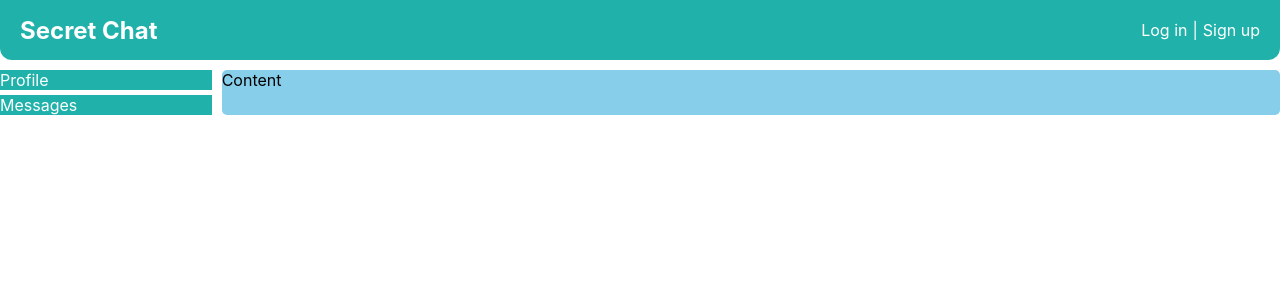
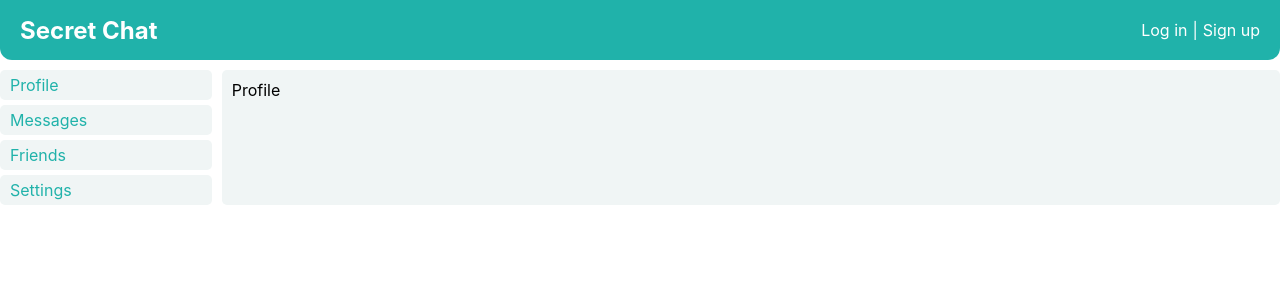
Before and after one commit to tsyhanenkod/react_socialnet, a React (Create React App) app: page / in a window 1280 px wide. Shown: the top 300 px of the page. Built offline with nearby package versions, Linux system fonts and the light colour scheme.

Commit message:
base styles for components

```diff
--- a/src/App.css
+++ b/src/App.css
@@ -12,70 +12,9 @@
     margin: 0 auto;
 }
 
-.header{
-    grid-area: header_area;
-    background-color: #20b2aa;
-    display: flex;
-    justify-content: space-between;
-    align-items: center;
-    padding: 20px;
-    border-radius: 0 0 12px 12px;
-}
-
-.logo{
-    height: 50px;
-    width: auto;
-    display: flex;
-    text-decoration: none;
-    align-items: center;
-}
-
-.logo_text{
-    margin: 0;
-    color: white;
-}
-
-.login_nav{
-    display: flex;
-
-    align-items: center;
-}
-
-.between{
-    margin: 0;
-    padding: 0 5px;
-    color: white;
-}
-
-.log_button{
-    text-decoration: none;
-    color: white;
-    transition: all .3s;
-}
-
-.log_button:hover{
-    color: #dbdbdb;
-}
-
-.navbar{
-    grid-area: navbar_area;
-}
-
-.nav_item{
-    background-color: #20b2aa;
-}
-
-.nav_item + .nav_item{
-    margin-top: 5px;
-}
-
-.nav_item a{
-    text-decoration: none;
-    color: white;
-}
-
 .content{
     grid-area: content_area;
-    background-color: skyblue;
+    background-color: #f0f5f5;
     border-radius: 5px;
+    padding: 10px;
 }
--- a/src/App.js
+++ b/src/App.js
@@ -1,29 +1,15 @@
 import './App.css';
+import Header from './components/Header'
+import Navbar from './components/Navbar'
+import Profile from './components/Profile'
 
 const App = () => {
     return (
         <div className="page_wrapper">
-            <header className="header">
-                <a href="/" className="logo">
-                    <h2 className="logo_text">Secret Chat</h2>
-                </a>
-                <div className="login_nav">
-                    <a href="/" className="log_button login">Log in</a>
-                    <p className="between">|</p>
-                    <a href="/" className="log_button signup">Sign up</a>
-                </div>
-            </header>
-            <nav className="navbar">
-                <div className="nav_item">
-                    <a href="/">Profile</a>
-                </div>
-                <div className="nav_item">
-                    <a href="/">Messages</a>
-                </div>
-
-            </nav>
+            <Header/>
+            <Navbar/>
             <div className="content">
-                Content
+                <Profile/>
             </div>
         </div>
     );
--- /dev/null
+++ b/src/components/Header.jsx
@@ -0,0 +1,18 @@
+import styles from "./Header.module.css";
+
+const Header = ()=> {
+    return (
+        <header className={styles.header}>
+            <a href="/" className={styles.logo}>
+                <h2 className={styles.logo_text}>Secret Chat</h2>
+            </a>
+            <div className={styles.login_nav}>
+                <a href="/" className={styles.log_button}>Log in</a>
+                <p className={styles.between}>|</p>
+                <a href="/" className={styles.log_button}>Sign up</a>
+            </div>
+        </header>
+    )
+}
+
+export default Header
--- /dev/null
+++ b/src/components/Header.module.css
@@ -0,0 +1,44 @@
+.header{
+    grid-area: header_area;
+    background-color: #20b2aa;
+    display: flex;
+    justify-content: space-between;
+    align-items: center;
+    padding: 20px;
+    border-radius: 0 0 12px 12px;
+}
+
+.logo{
+    height: 50px;
+    width: auto;
+    display: flex;
+    text-decoration: none;
+    align-items: center;
+}
+
+.logo_text{
+    margin: 0;
+    color: white;
+}
+
+.login_nav{
+    display: flex;
+
+    align-items: center;
+}
+
+.between{
+    margin: 0;
+    padding: 0 5px;
+    color: white;
+}
+
+.log_button{
+    text-decoration: none;
+    color: white;
+    transition: all .3s;
+}
+
+.log_button:hover{
+    color: #dbdbdb;
+}
--- /dev/null
+++ b/src/components/Navbar.jsx
@@ -0,0 +1,22 @@
+import styles from "./Navbar.module.css";
+
+const Navbar = () => {
+    return (
+        <nav className={styles.navbar}>
+            <div className={styles.item}>
+                <a href="/">Profile</a>
+            </div>
+            <div className={styles.item}>
+                <a href="/">Messages</a>
+            </div>
+            <div className={styles.item}>
+                <a href="/">Friends</a>
+            </div>
+            <div className={styles.item}>
+                <a href="/">Settings</a>
+            </div>
+        </nav>
+    )
+}
+
+export default Navbar
--- /dev/null
+++ b/src/components/Navbar.module.css
@@ -0,0 +1,28 @@
+.navbar{
+    grid-area: navbar_area;
+}
+
+.item{
+
+    padding: 5px 10px;
+    border-radius: 5px;
+    color: #20b2aa;
+    background-color: #f0f5f5;
+}
+
+.item + .item{
+    margin-top: 5px;
+}
+
+.item a{
+    text-decoration: none;
+    color: #20b2aa;
+}
+
+.active{
+    background-color: #20b2aa;
+    color: white;
+}
+.active a{
+    color: white;
+}
--- /dev/null
+++ b/src/components/Profile.jsx
@@ -0,0 +1,11 @@
+import styles from "./Profile.module.css";
+
+const Profile = () =>{
+    return (
+        <div className={styles.profile}>
+            Profile
+        </div>
+    )
+}
+
+export default Profile;
--- /dev/null
+++ b/src/components/Profile.module.css
@@ -0,0 +1,3 @@
+.profile{
+
+}
```
